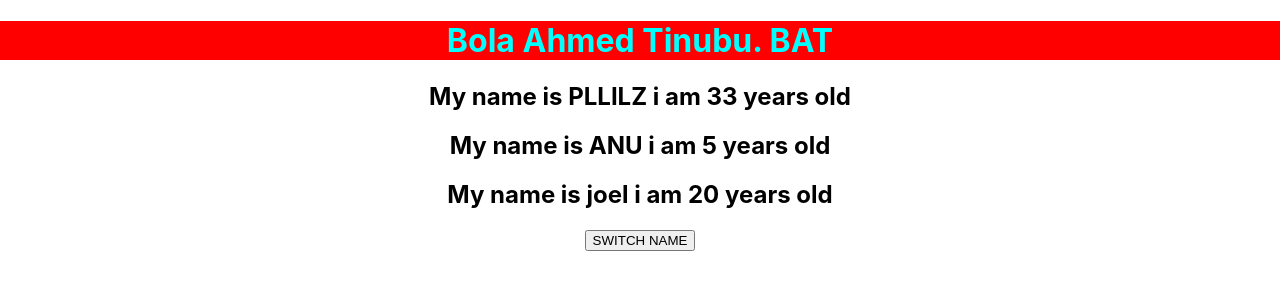
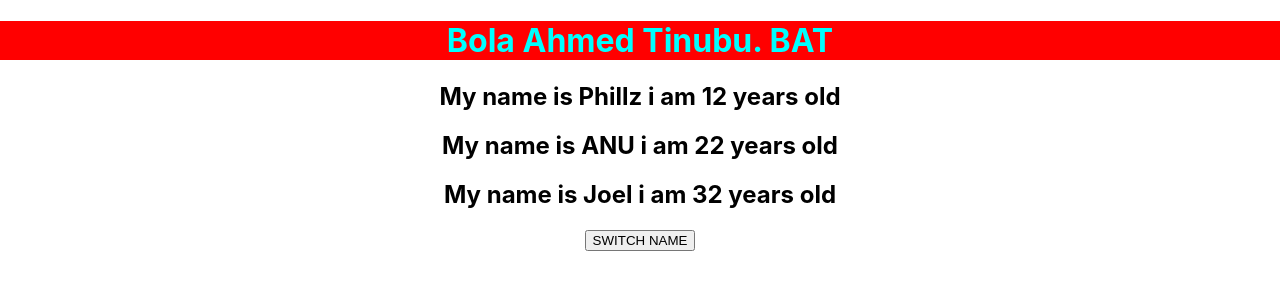
Before and after one commit to jaytriggz/React-Tutorial, a React (Create React App) app: page / in a window 1280 px wide. Shown: the top 300 px of the page. Built offline with nearby package versions, Linux system fonts and the light colour scheme.

Commit message:
16/06/22
omo todays class mehn!! e get has e be!
but still we move!

```diff
--- a/src/App.js
+++ b/src/App.js
@@ -1,15 +1,14 @@
 import { Component } from 'react';
 import './App.css';
-import {render} from '@testing-library/react'
 import Triggzz from './Person/Person'
 
 class App extends Component {
   state = {
     persons: [
-      {name: 'PLLILZ', age: '12'},
-      {name: 'ANU', age: '22'},
-      {name: 'joel', age: '32'},
-      {name: 'sekemi', age: '17'},
+      {name: 'Phillz', age: 12},
+      {name: 'ANU', age: 22},
+      {name: 'Joel', age: 32}
+
     ]
 
   }
@@ -19,7 +18,7 @@ class App extends Component {
       persons:[
         {name: "Timo", age: 2},
         {name: "Waz", age: 22},
-        {name: "SemSem", age: 32},
+        {name: "Seyi", age: 32}
 
       ]
     }
@@ -29,7 +28,7 @@ class App extends Component {
     <div className='App'>
       <h1> Bola Ahmed Tinubu. BAT </h1>
 
-      <Triggzz name = {this.state.persons[0].name} age = {this.state.persons[0].age} />
+      <Triggzz name = {this.state.persons[0].name} age  ={this.state.persons[0].age} />
       <Triggzz name = {this.state.persons[1].name } age ={this.state.persons[1].age} />
       <Triggzz name = {this.state.persons[2].name } age ={this.state.persons[2].age} />
 
--- a/src/Person/Person.js
+++ b/src/Person/Person.js
@@ -3,7 +3,7 @@ import React from "react"
 const person = (props) => {
     return (
         <div>
-            <h2 onClick={props.clicked}>My name is {props.name} i am {(Math.floor(Math.random()*34))} years old</h2>
+            <h2 onClick={props.clicked}>My name is {props.name} i am {props.age} years old</h2>
 
         </div>
     )
```
